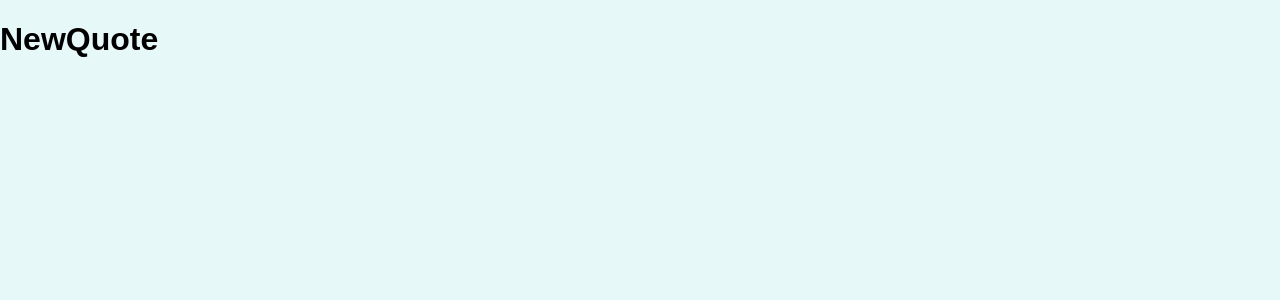
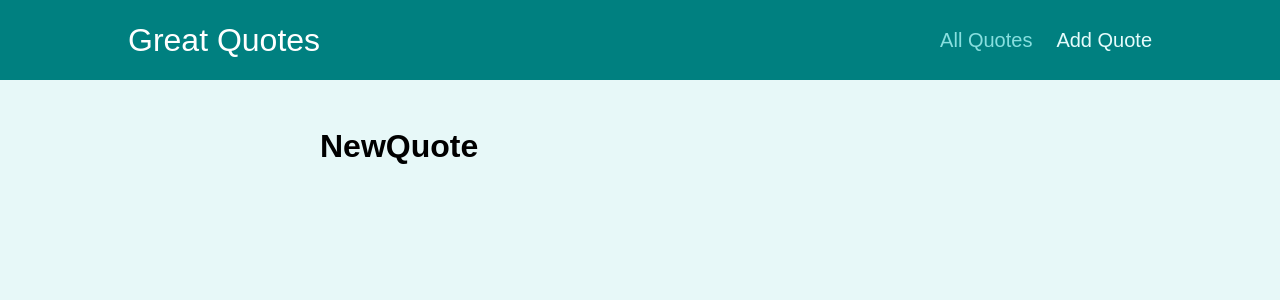
Before and after one commit to KayyamAjay/Routepractice-project, a React (Create React App) app: page /newquote in a window 1280 px wide. Shown: the top 300 px of the page. Built offline with nearby package versions, Linux system fonts and the light colour scheme.

Commit message:
adding NavBar

```diff
--- a/src/App.js
+++ b/src/App.js
@@ -2,8 +2,10 @@
 import AllQuotes from "./pages/AllQuotes";
 import NewQuote from "./pages/NewQuote";
 import QuoteDetails from "./pages/QuoteDetail";
+import Layout from "./components/layout/Layout";
 function App() {
   return (
+    <Layout>
       <Switch>
         <Route path="/" exact>
           <Redirect to="/quotes" />
@@ -18,6 +20,7 @@
           <NewQuote />
         </Route>
       </Switch>
+    </Layout>
   );
 }
 
--- /dev/null
+++ b/src/components/layout/Layout.js
@@ -0,0 +1,12 @@
+import classes from "./Layout.module.css";
+import { Fragment } from "react";
+import MainNavigation from "./MainNavigation";
+const Layout = (props) => {
+  return (
+    <Fragment>
+      <MainNavigation />
+      <main className={classes.main}>{props.children}</main>
+    </Fragment>
+  );
+};
+export default Layout;
--- /dev/null
+++ b/src/components/layout/MainNavigation.js
@@ -0,0 +1,25 @@
+import { NavLink } from "react-router-dom";
+import classes from "./MainNavigation.module.css";
+const MainNavigation = () => {
+  return (
+    <header className={classes.header}>
+      <div className={classes.logo}>Great Quotes</div>
+      <nav className={classes.nav}>
+        <ul>
+          <li>
+            <NavLink to="/quotes" activeClassName={classes.active}>
+              All Quotes
+            </NavLink>
+          </li>
+          <li>
+            <NavLink to="/newquote" activeClassName={classes.active}>
+              Add Quote
+            </NavLink>
+          </li>
+        </ul>
+      </nav>
+    </header>
+  );
+};
+
+export default MainNavigation;
```
Also changed, not shown: 1 other file (tests, documents, lock files or other folders). Lines whose indentation alone changed are shown as unchanged.
